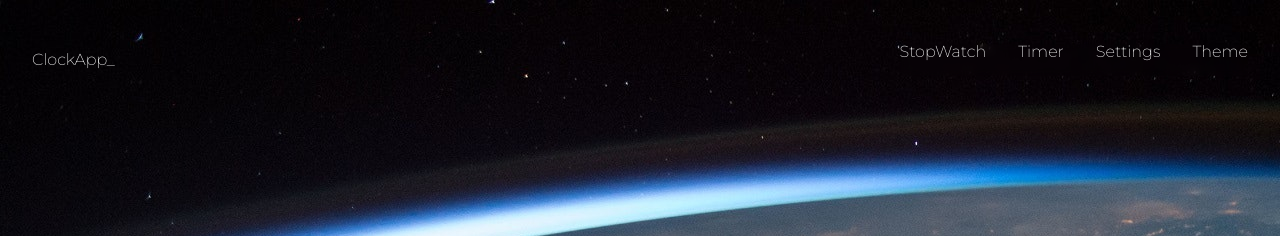
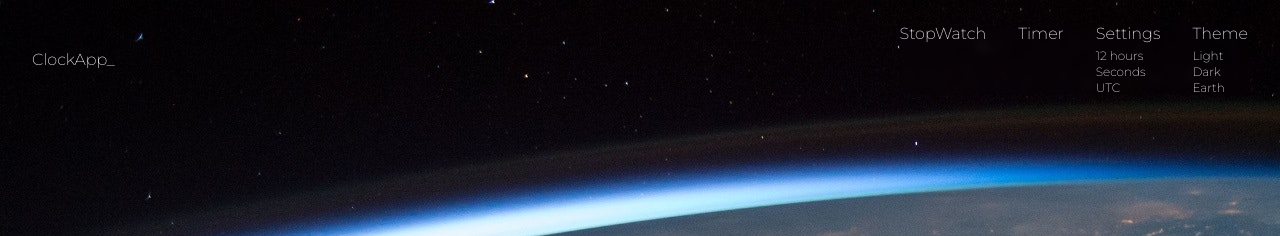
Before and after one commit to JesusPalM/ClockApp_, a plain HTML site: page index.html in a window 1280 px wide. Shown: the top 236 px of the page. Drawn offline with nearby package versions, Linux system fonts and the light colour scheme.

Commit message:
Minor changes in UI

```diff
--- a/assets/css/header.css
+++ b/assets/css/header.css
@@ -29,7 +29,7 @@ header{
 
 .settings_list{
     margin-top: 0.5rem;
-    display: none;
+    display: flex;
     flex-direction: column;
     gap: 0.25rem;
 }
@@ -54,10 +54,10 @@ header{
 
     .navigation_list{
         display: flex;
-        gap: 0.5rem;
+        gap: 1rem;
     }
 
-    .navigation_item > p{
+    .navigation_item{
         margin-bottom: 0rem;
     }
 
--- a/index.html
+++ b/index.html
@@ -43,7 +43,7 @@
                     <p >Theme</p>
                     <nav data-visible="false">
                         <ul class="settings_list">
-                            <li><h6>Light</h6></li>
+                            <li data-theme-light><h6>Light</h6></li>
                             <li><h6>Dark</h6></li>
                             <li><h6>Earth</h6></li>
                         </ul>
@@ -111,6 +111,7 @@
     </footer>
 
     <script src="https://cdnjs.cloudflare.com/ajax/libs/moment.js/2.29.4/moment.min.js"></script>
+    <script src="./script/theme.js"></script>
     <script src="./script/menu.js"></script>
     <script src="./script/localHour.js"></script>
     <script src="./script/script.js"></script>
--- /dev/null
+++ b/script/theme.js
@@ -0,0 +1,7 @@
+const tabColor = document.querySelector('meta[name="theme-color"]');
+const buttonLightMode = document.querySelector("[data-theme-light]");
+
+buttonLightMode.addEventListener("click",()=>{
+    tabColor.setAttribute('content', '#020001');
+    console.log("Light Mode")
+});
```
Also changed, not shown: script/menu.js (line endings or trailing spaces).
